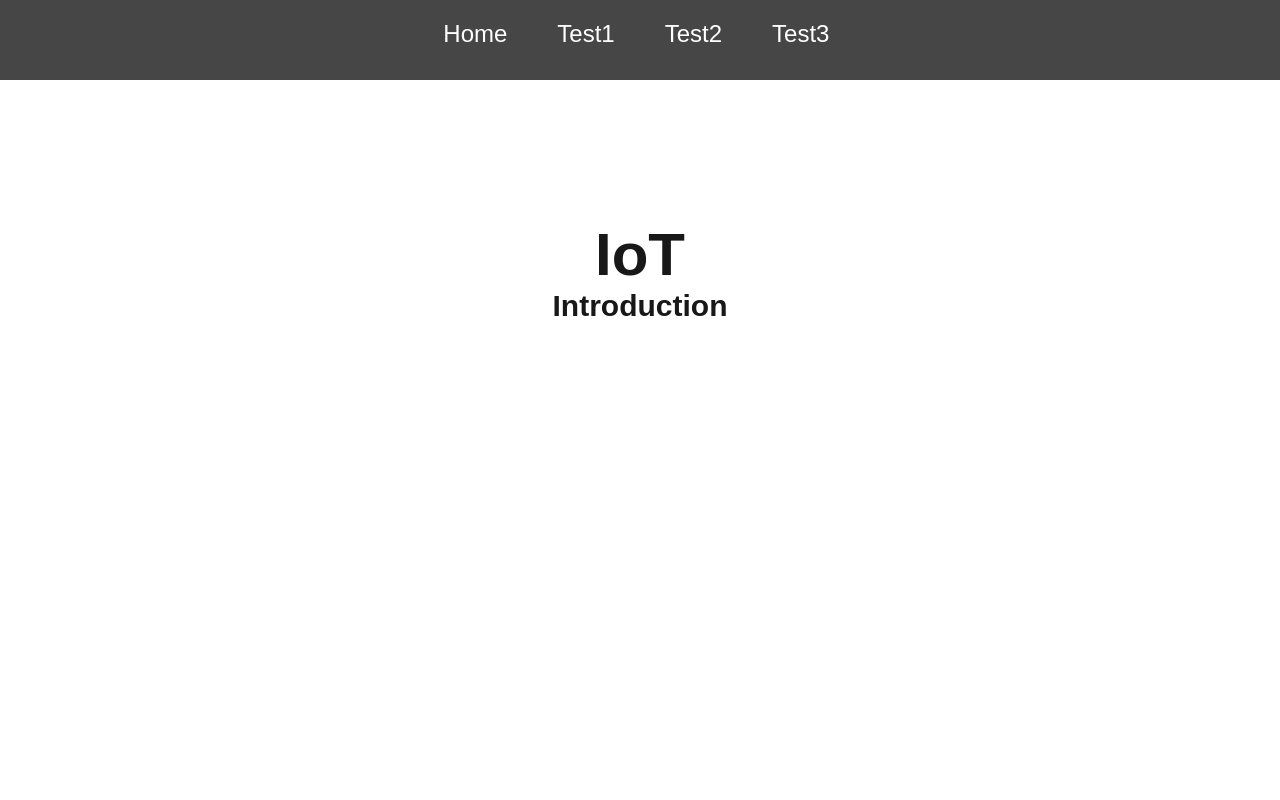
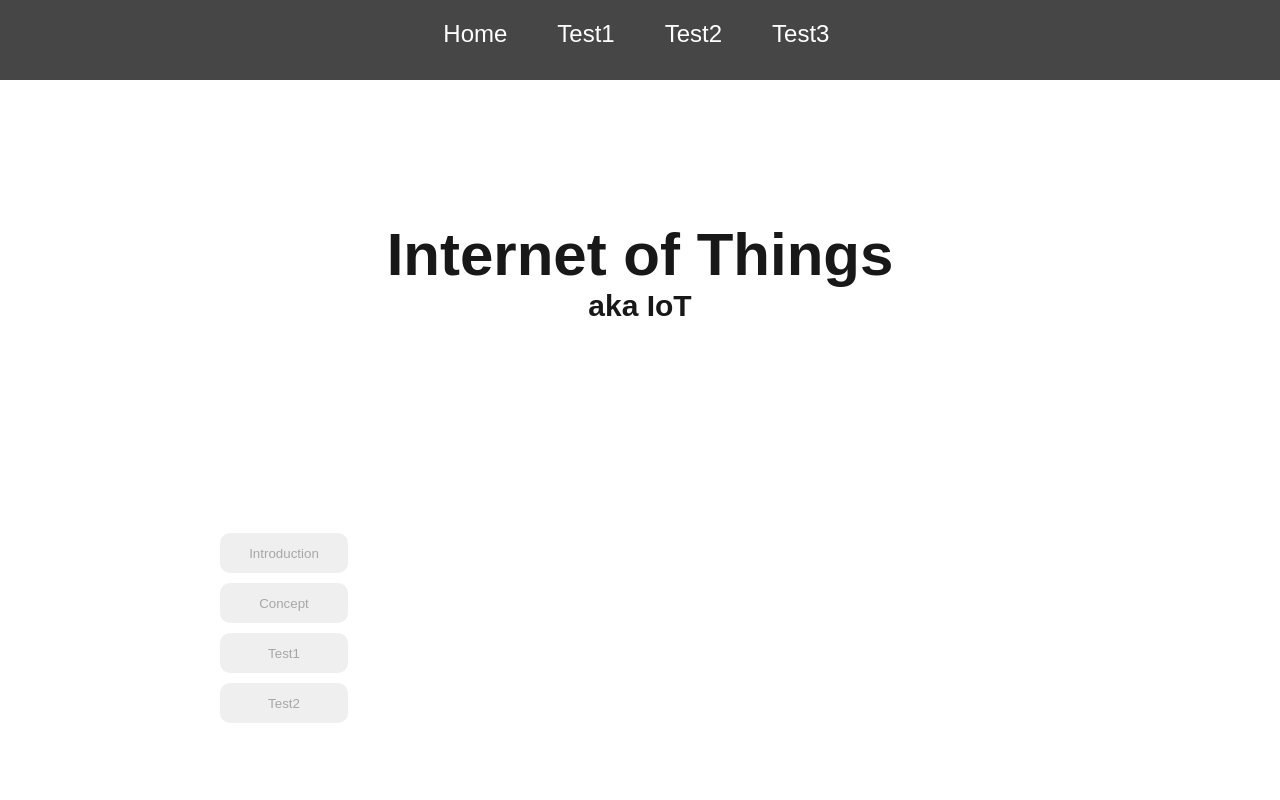
Before and after one commit to yin070406/ICT_PreSBA, a website: page index.html in a window 1280 px wide. Shown: the top 800 px of the page. Drawn offline with Linux system fonts and the light colour scheme.

Commit message:
Button Widgets

```diff
--- a/index.html
+++ b/index.html
@@ -4,6 +4,7 @@
     <title> IoT - www.example.com </title>
 
     <link rel="stylesheet" href="/style/style.css">
+    <link rel="stylesheet" href="/style/buttons.css">
     <meta charset="UTF-8">
     <meta name="viewport" content="width=device-width, initial-scale=1.0" />
 </head>
@@ -23,15 +24,23 @@
 
     <div class="main">
         <div class="texts">
-            <h1 class="text-IoT"> IoT </h1>
-            <h3 class="subtitle-IoT"> Introduction </h3>
+            <h1 class="text-IoT"> Internet of Things </h1>
+            <h3 class="subtitle-IoT"> aka IoT </h3>
         </div>
 
     </div>
 
+    <div class="menu">
+        <button id="button1"> Introduction </button>
+        <button id="button2"> Concept </button>
+        <button id="button3"> Test1 </button>
+        <button id="button4"> Test2  </button>
+        <div id="text"></div>
+    </div>
+
     <div class="footer-basic">
         <footer>
-            <div class="social"><a href="#"><i class="icon ion-social-instagram"></i></a><a href="#"><i class="icon ion-social-snapchat"></i></a><a href="#"><i class="icon ion-social-twitter"></i></a><a href="#"><i class="icon ion-social-facebook"></i></a></div>
+            <div class="social"><a href="#"><i class="bi bi-instagram"></i></a><a href="#"><i class="bi bi-snapchat"></i></a><a href="#"><i class="bi bi-twitter"></i></a><a href="#"><i class="bi bi-facebook"></i></a></div>
             <ul class="list-inline">
                 <li class="list-inline-item"><a href="#">Home</a></li>
                 <li class="list-inline-item"><a href="#">Services</a></li>
@@ -41,5 +50,5 @@
             </ul>
             <p class="copyright">ICT Pre SBA © 2023</p>
         </footer>
-
+<script src="/src/buttons/buttons.js"></script>
 </body>
--- /dev/null
+++ b/src/buttons/buttons.js
@@ -0,0 +1,21 @@
+var button1 = document.getElementById("button1");
+var button2 = document.getElementById("button2");
+var button3 = document.getElementById("button3");
+var text = document.getElementById("text");
+
+button1.addEventListener("click", function() {
+  displayText("Button 1 clicked");
+});
+
+button2.addEventListener("click", function() {
+  displayText("Button 2 clicked");
+});
+
+button3.addEventListener("click", function() {
+  displayText("Button 3 clicked");
+});
+
+function displayText(textToDisplay) {
+  text.innerHTML = textToDisplay;
+  text.style.display = "block";
+}
--- /dev/null
+++ b/style/buttons.css
@@ -0,0 +1,37 @@
+*{
+    box-sizing: border-box;
+    margin: 0;
+    padding: 0;
+    top: 0;
+    bottom: 0;
+    font-family: "Poppins", sans-serif;
+}
+
+.menu{
+    padding-top: 200px;
+    font-size: 20px;
+}
+
+.menu > button{
+    text-decoration: none;
+    color: #a7a7a7;
+    padding: 10px 24px;
+    margin-left: 50px;
+    position: relative;
+    border-radius: 10px;
+    border: none;
+    display: block;
+    cursor: pointer;
+    height: 40px;
+    margin: 10px;
+    margin-left: 220px;
+    width: 10%
+}
+
+.menu > button:hover{
+    background-color: #6d63ff ;
+}
+
+.menu > button:focus{
+    background-color: #6d63ff;
+}
```
Also changed, not shown: 1 other file.
